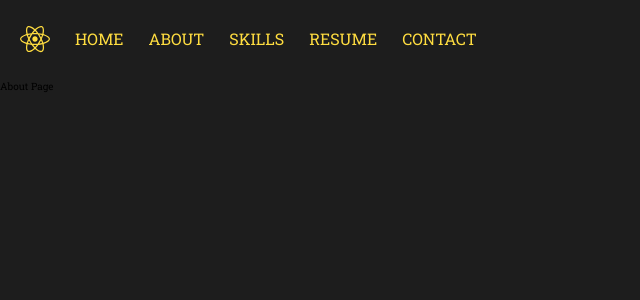
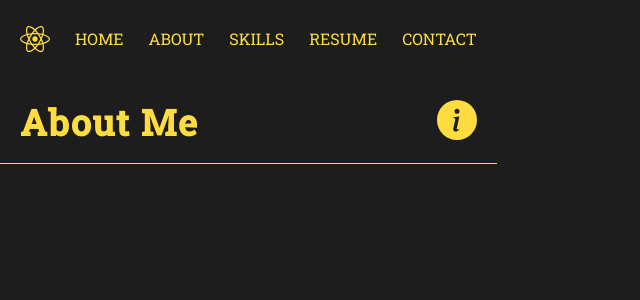
Before and after one commit to StephanVolynets/React-Portfolio, a React (Create React App) app: page /about in a window 1280 px wide. Shown: the top 300 px of the page, without its empty margins (0-640 px from the left). Built offline with nearby package versions, Linux system fonts and the light colour scheme.

Commit message:
Home Page Complete

```diff
--- a/src/components/pageHeaderContent/index.jsx
+++ b/src/components/pageHeaderContent/index.jsx
@@ -0,0 +1,19 @@
+import "./styles.scss";
+
+
+
+const PageHeaderContent = (props) => {
+
+    const {headerText, icon} = props;
+
+    return (
+        <div className="wrapper">
+            <h2>{headerText}</h2>
+            <span>{icon}</span>
+
+
+        </div>
+    )
+}
+
+export default PageHeaderContent;
--- a/src/components/pageHeaderContent/styles.scss
+++ b/src/components/pageHeaderContent/styles.scss
@@ -0,0 +1,26 @@
+
+
+.wrapper {
+    display: flex;
+    align-items: center;
+    padding: 20px;
+    border-bottom: 1px solid var(--yellow-theme-main-color);
+
+
+    h2{
+        font-size: 36px;
+        font-weight: 700;
+        letter-spacing: 1.5px;
+        line-height: 1rem;
+        text-transform: capitalize;
+        color: var(--yellow-theme-main-color);
+        display: flex;
+        flex-grow: 1;
+    }
+
+    span {
+        svg{
+            color: var(--yellow-theme-main-color);
+        }
+    }
+}
--- a/src/containers/about/index.jsx
+++ b/src/containers/about/index.jsx
@@ -1,10 +1,16 @@
 import React from "react";
+import { BsInfoCircleFill } from 'react-icons/bs'
+import PageHeaderContent from "../../components/pageHeaderContent";
 
 const About=()=>{
     return (
-        <div>
-            About Page
-        </div>
+     <section id="about" className="about">
+
+        <PageHeaderContent
+        headerText = "About Me"
+        icon={<BsInfoCircleFill size={40} />}
+        />
+     </section>
     )
 }
 export default About;
```
